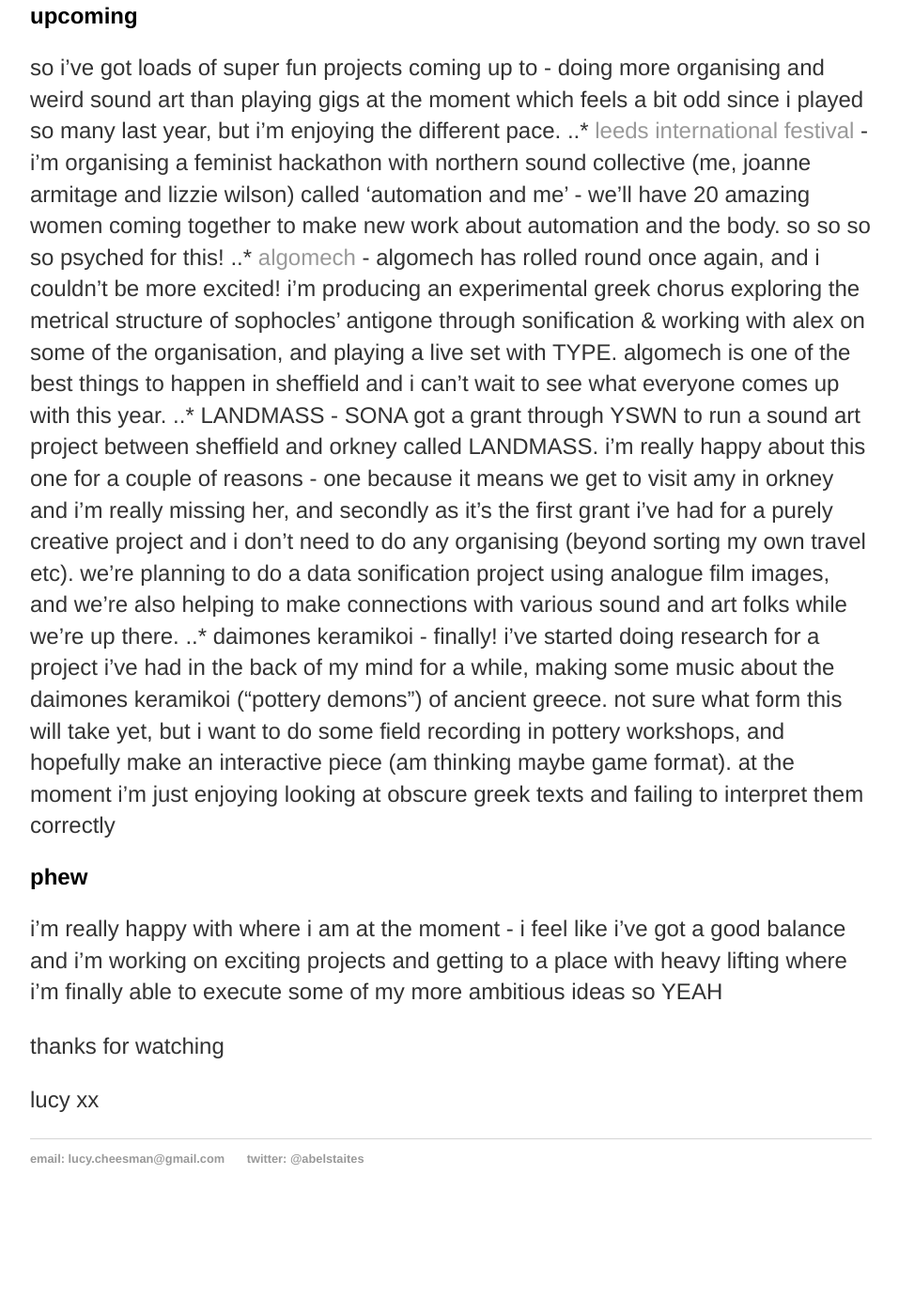
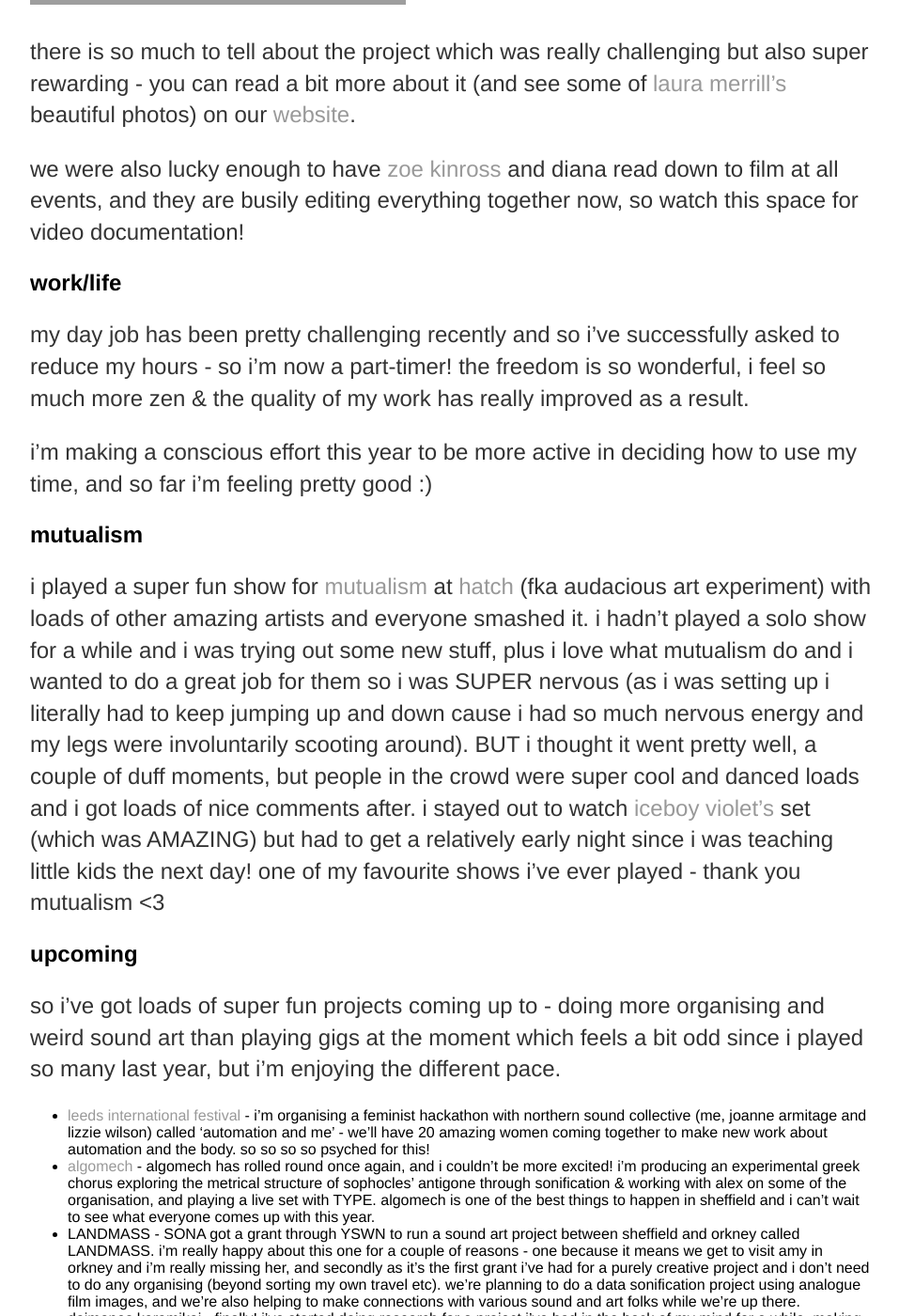
Before and after one commit to heavy-lifting/heavy-lifting.github.io, a Jekyll site: the page built from _posts/2019-03-06-twenty-nineteen.md, in a window 1280 px wide and 1400 px high, scrolled down 2541 px. Shown: the whole window at 94% size, without its empty margins (160-1117 px from the left). Built offline with Jekyll 4.4.1, drawn with Linux system fonts in a browser that asks for light colours; before the commit the page ends 3821 px from its top, so only the background shows below that; some of the changed lines change nothing that is shown; some of the changed text lies outside the part shown; grey boxes are pictures that could not be loaded.

Commit message:
Update 2019-03-06-twenty-nineteen.md

```diff
--- a/_posts/2019-03-06-twenty-nineteen.md
+++ b/_posts/2019-03-06-twenty-nineteen.md
@@ -11,6 +11,8 @@
 
 alex has incorporated my [worksheet](https://tidalcycles.org/index.php/Tidal_workshop_worksheet) into the new tidal wiki [userbase](https://tidalcycles.org/index.php/Userbase) and it's been translated into a few different languages too which is cool.
 
+![pic of my tidal workshop](https://i.postimg.cc/hGXnv6xr/Dqhj-BQNX4-AAIo-K8.jpg)
+
 actually looking at that has just reminded me i should update it for the new version of tidal...
 
 ## japan
@@ -20,10 +22,14 @@
 
 oh yeah i also got to go and see [sendai girls](http://sendaigirls.jp/) wrestling in the legendary [korakuen hall](https://www.tokyo-dome.co.jp/en/tourists/hall/) which was really just a wonderful experience.
 
+![pic of me with meiko satamura in the background](https://i.postimg.cc/0rCkGS20/IMG-20181116-205613.jpg)
+
 massive shout out to [alex](http://slab.org/) and [renick](https://renickbell.bandcamp.com/) for organising everything, and to [kubota sensei](http://www.idd.tamabi.ac.jp/~kubotaa/index.html), [tadokoro sensei](https://github.com/tado), [chiho](https://soundcloud.com/azamiline) & [mori](https://moxus.org/) for being such excellent hosts.
 
 ## unpeeled
 around the japan trip i also worked on the unpeeled series with amy and deb of [SONA](https://sonawomen.co.uk/).  we put on a series of events promoting women in sound and music technology, with performances from six incredible artists, a sound installation by us, and a kids workshop with the amazing laura clough.
+
+![pic of vicky clark performing at unpeeled](https://i.postimg.cc/xqQjb5Yd/sona-vicky-clarke-02-11-18-23.jpg)
 
 there is so much to tell about the project which was really challenging but also super rewarding - you can read a bit more about it (and see some of [laura merrill's](http://www.lauramerrillphotos.com/) beautiful photos) on our [website](https://sonawomen.co.uk/2018/09/06/sona-unpeeled/).
 
@@ -39,10 +45,11 @@
 
 ## upcoming
 so i've got loads of super fun projects coming up to - doing more organising and weird sound art than playing gigs at the moment which feels a bit odd since i played so many last year, but i'm enjoying the different pace.
-..* [leeds international festival](https://leedsinternationalfestival.com/) - i'm organising a feminist hackathon with northern sound collective (me, joanne armitage and lizzie wilson) called 'automation and me' - we'll have 20 amazing women coming together to make new work about automation and the body. so so so so psyched for this!
-..* [algomech](https://algomech.com/2019/) - algomech has rolled round once again, and i couldn't be more excited! i'm producing an experimental greek chorus exploring the metrical structure of sophocles' antigone through sonification & working with alex on some of the organisation, and playing a live set with TYPE.  algomech is one of the best things to happen in sheffield and i can't wait to see what everyone comes up with this year.
-..* LANDMASS - SONA got a grant through YSWN to run a sound art project between sheffield and orkney called LANDMASS.  i'm really happy about this one for a couple of reasons - one because it means we get to visit amy in orkney and i'm really missing her, and secondly as it's the first grant i've had for a purely creative project and i don't need to do any organising (beyond sorting my own travel etc).  we're planning to do a data sonification project using analogue film images, and we're also helping to make connections with various sound and art folks while we're up there.
-..* daimones keramikoi - finally! i've started doing research for a project i've had in the back of my mind for a while, making some music about the daimones keramikoi ("pottery demons") of ancient greece.  not sure what form this will take yet, but i want to do some field recording in pottery workshops, and hopefully make an interactive piece (am thinking maybe game format). at the moment i'm just enjoying looking at obscure greek texts and failing to interpret them correctly
+* [leeds international festival](https://leedsinternationalfestival.com/) - i'm organising a feminist hackathon with northern sound collective (me, joanne armitage and lizzie wilson) called 'automation and me' - we'll have 20 amazing women coming together to make new work about automation and the body. so so so so psyched for this!
+* [algomech](https://algomech.com/2019/) - algomech has rolled round once again, and i couldn't be more excited! i'm producing an experimental greek chorus exploring the metrical structure of sophocles' antigone through sonification & working with alex on some of the organisation, and playing a live set with TYPE.  algomech is one of the best things to happen in sheffield and i can't wait to see what everyone comes up with this year.
+* LANDMASS - SONA got a grant through YSWN to run a sound art project between sheffield and orkney called LANDMASS.  i'm really happy about this one for a couple of reasons - one because it means we get to visit amy in orkney and i'm really missing her, and secondly as it's the first grant i've had for a purely creative project and i don't need to do any organising (beyond sorting my own travel etc).  we're planning to do a data sonification project using analogue film images, and we're also helping to make connections with various sound and art folks while we're up there.
+* daimones keramikoi - finally! i've started doing research for a project i've had in the back of my mind for a while, making some music about the daimones keramikoi ("pottery demons") of ancient greece.  not sure what form this will take yet, but i want to do some field recording in pottery workshops, and hopefully make an interactive piece (am thinking maybe game format). at the moment i'm just enjoying looking at obscure greek texts and failing to interpret them correctly
+* and i'm doing another album with [pan y rosas discos](http://www.panyrosasdiscos.net/) - mega shout out to keith for all the support <3
 
 ## phew
 i'm really happy with where i am at the moment - i feel like i've got a good balance and i'm working on exciting projects and getting to a place with heavy lifting where i'm finally able to execute some of my more ambitious ideas so YEAH
```
